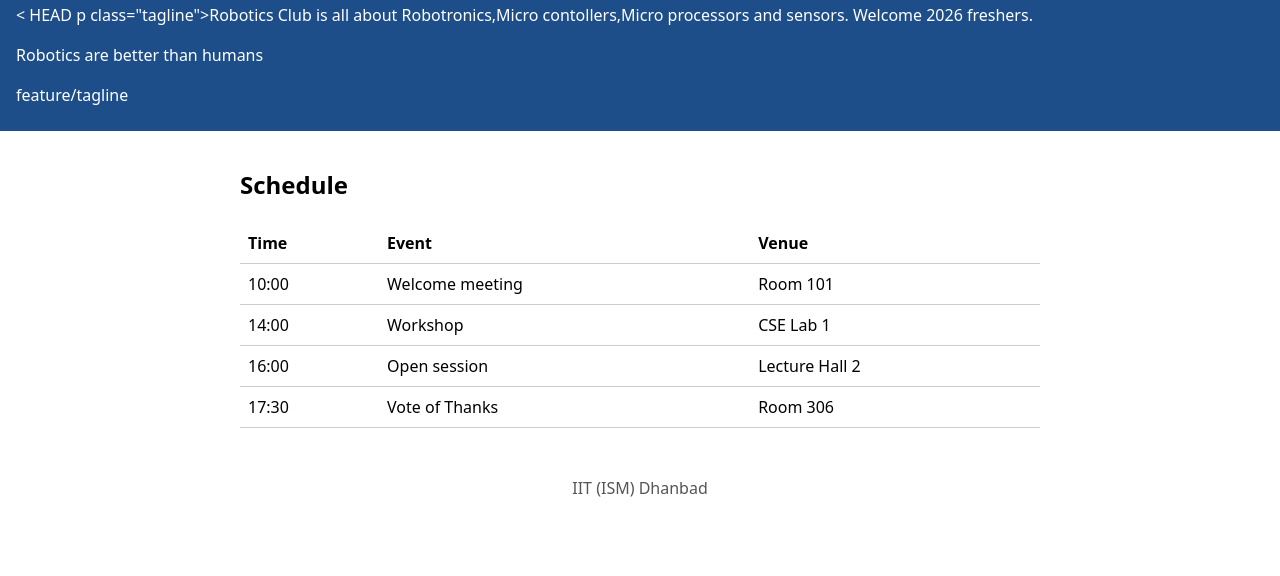
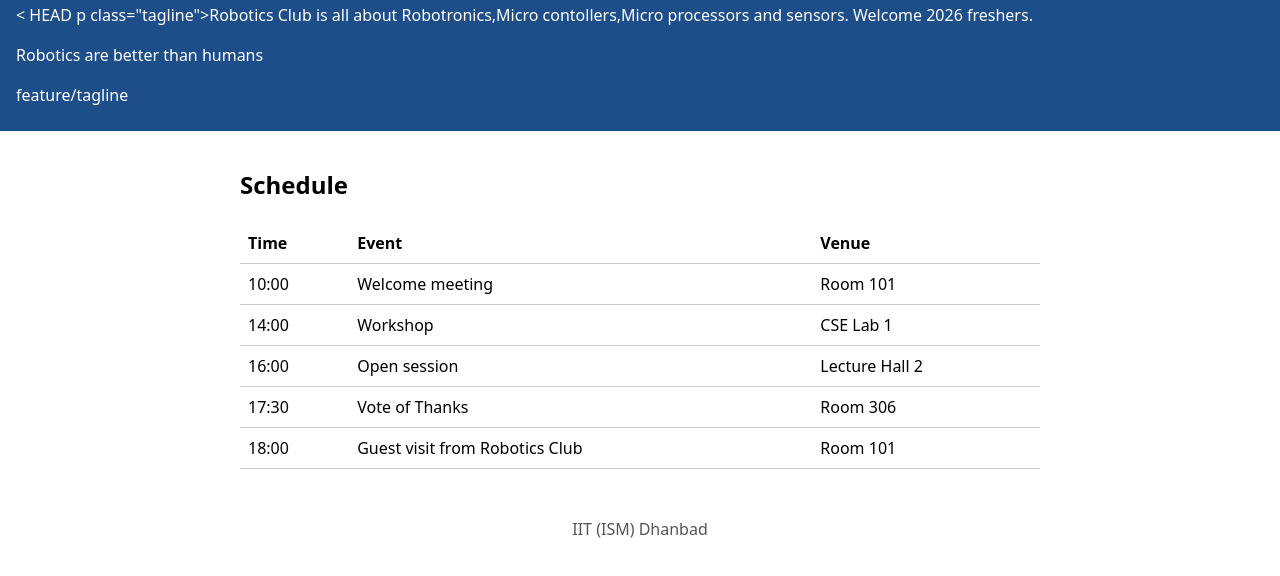
Before and after one commit to Aashritha-Baddam/club-page, a plain HTML site: page index.html in a window 1280 px wide. Shown: the part 112-688 px from the top of the page. Drawn offline with Linux system fonts and the light colour scheme.

Commit message:
Add guest visit from Robotics club

```diff
--- a/index.html
+++ b/index.html
@@ -26,6 +26,7 @@
           <tr><td>14:00</td><td>Workshop</td><td>CSE Lab 1</td></tr>
           <tr><td>16:00</td><td>Open session</td><td>Lecture Hall 2</td></tr>
 	  <tr><td>17:30</td><td>Vote of Thanks</td><td>Room 306</td></tr>
+	  <tr><td>18:00</td><td>Guest visit from Robotics Club</td><td>Room 101</td></tr>
         </tbody>
       </table>
     </section>
```
